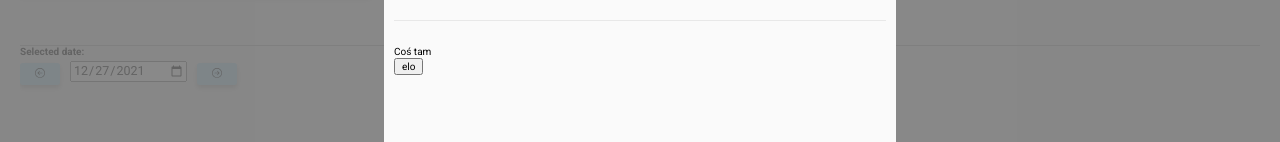
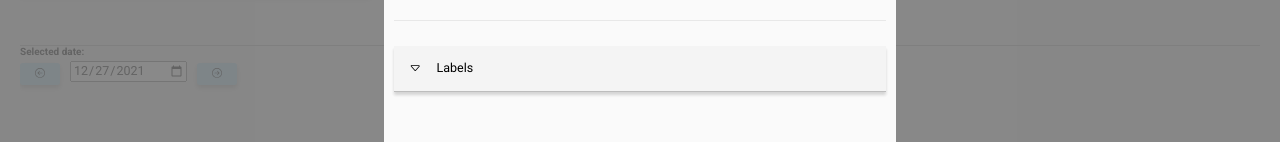
Before and after one commit to haron-IV/TimeTracker, a React (Create React App) app: page / in a window 1280 px wide. Both pictures are taken after a click on the button 1117 px from the left and 775 px from the top of the page. Shown: the part 190-332 px from the top of the page. Built offline with nearby package versions, Linux system fonts and the light colour scheme.

Commit message:
add collapse compoennt

```diff
--- a/package.json
+++ b/package.json
@@ -14,7 +14,7 @@
     "@types/react": "^17.0.0",
     "@types/react-dom": "^17.0.0",
     "@types/react-icons": "^3.0.0",
-    "@types/styled-components": "^5.1.15",
+    "@types/styled-components": "^5.1.16",
     "react": "^17.0.2",
     "react-dom": "^17.0.2",
     "react-icons": "^4.3.1",
--- a/src/components/AppFooter/AppFooter.tsx
+++ b/src/components/AppFooter/AppFooter.tsx
@@ -1,29 +1,21 @@
 import { BsGear } from 'react-icons/bs'
-import { Modal } from 'shared/components'
 import { SpaceInfo } from 'shared/types'
-import { useModal } from 'shared/utils/hooks'
+import { useToggle } from 'shared/utils/hooks'
 import { Footer, SettingsButton } from './AppFooter.style'
 import MemoryUse from './MemoryUse'
+import SettingsModal from './SettingsModal'
 
 interface AppFooterProps {
   spaceInfo: SpaceInfo
 }
 
 const AppFooter = ({ spaceInfo: { used } }: AppFooterProps) => {
-  const { open, toggleModal } = useModal()
+  const { open, toggleOpen } = useToggle()
 
   return (
     <Footer>
-      <Modal
-        title="Settings"
-        footer={<div>elo</div>}
-        open={open}
-        toggleModal={toggleModal}
-      >
-        <div>Coś tam</div>
-        <button>elo</button>
-      </Modal>
-      <SettingsButton onClick={toggleModal}>
+      <SettingsModal {...{ open, toggleOpen }} />
+      <SettingsButton onClick={toggleOpen}>
         <BsGear />
       </SettingsButton>
       <MemoryUse {...used} />
--- /dev/null
+++ b/src/components/AppFooter/SettingsModal/SettingsModal.tsx
@@ -0,0 +1,20 @@
+import { Modal } from 'shared/components'
+import Collapse from 'shared/components/Collapse/Collapse'
+
+interface SettingsModalProps {
+  open: boolean
+  toggleOpen: () => void
+}
+
+const SettingsModal = ({ open, toggleOpen }: SettingsModalProps) => (
+  <Modal
+    title="Settings"
+    footer={<div>elo</div>}
+    open={open}
+    toggleModal={toggleOpen}
+  >
+    <Collapse title="Labels">elo</Collapse>
+  </Modal>
+)
+
+export default SettingsModal
--- /dev/null
+++ b/src/components/AppFooter/SettingsModal/index.ts
@@ -0,0 +1 @@
+export { default } from './SettingsModal'
--- /dev/null
+++ b/src/shared/components/Collapse/Collapse.style.ts
@@ -0,0 +1,48 @@
+import { palette, SPACING_MID, SPACING_REGULAR, typography } from 'config'
+import styled, { css, keyframes } from 'styled-components'
+
+export const CollapseWrapper = styled('div')({
+  backgroundColor: palette.background.primary,
+  margin: `${SPACING_REGULAR}px 0`,
+  boxShadow: palette.shadows.box0,
+})
+
+interface CollapseHeaderProps {
+  open: boolean
+}
+export const CollapseHeader = styled('header')<CollapseHeaderProps>(
+  ({ open }) => ({
+    cursor: 'pointer',
+    fontSize: typography.fontSize.regular,
+    fontWeight: typography.fontWeight.medium,
+    display: 'flex',
+    alignItems: 'center',
+    gap: SPACING_MID,
+    padding: SPACING_MID,
+    borderBottom: `1px solid  ${palette.divider}`,
+    '& svg': {
+      transform: `rotate(${open ? '180deg' : '0deg'})`,
+    },
+  })
+)
+
+//FIXME: this animation doesn't work
+const collapseKeyframes = keyframes`
+  from {
+    opacity: 0
+  }
+  to{
+    opacity: 1;
+  }
+`
+
+const collapseAnimation = () => css`
+  animation: ${collapseKeyframes};
+  animation-duration: 1s;
+  animation-timing-function: ease-in-out;
+`
+
+export const CollapseContent = styled('div')({
+  padding: SPACING_MID,
+  animation: `${collapseAnimation}`,
+})
--- /dev/null
+++ b/src/shared/components/Collapse/Collapse.tsx
@@ -0,0 +1,29 @@
+import { PropsWithChildren } from 'react'
+import { BsCaretDown } from 'react-icons/bs'
+import { useToggle } from 'shared/utils/hooks'
+import {
+  CollapseContent,
+  CollapseHeader,
+  CollapseWrapper,
+} from './Collapse.style'
+
+interface CollapseProps {
+  title: string
+}
+
+const Collapse = ({ children, title }: PropsWithChildren<CollapseProps>) => {
+  const { open, toggleOpen } = useToggle()
+
+  return (
+    <CollapseWrapper>
+      <CollapseHeader onClick={toggleOpen} open={open}>
+        <BsCaretDown />
+        {title}
+      </CollapseHeader>
+
+      {open && <CollapseContent>{children}</CollapseContent>}
+    </CollapseWrapper>
+  )
+}
+
+export default Collapse
--- /dev/null
+++ b/src/shared/components/Collapse/index.ts
@@ -0,0 +1 @@
+export { default } from './Collapse'
--- a/src/shared/components/index.ts
+++ b/src/shared/components/index.ts
@@ -2,3 +2,4 @@ export * from './typography'
 export { default as Container } from './Container'
 export { ErrorIndicator } from './ErrorIndicator'
 export { default as Modal } from './Modal'
+export { default as Collapse } from './Collapse'
--- a/src/shared/utils/hooks.ts
+++ b/src/shared/utils/hooks.ts
@@ -1,8 +1,8 @@
 import { useState } from 'react'
 
-export const useModal = () => {
+export const useToggle = () => {
   const [open, setOpen] = useState(false)
-  const toggleModal = () => setOpen(open => !open)
+  const toggleOpen = () => setOpen(open => !open)
 
-  return { open, toggleModal }
+  return { open, toggleOpen }
 }
```
Also changed, not shown: 1 other file (tests, documents, lock files or other folders).
